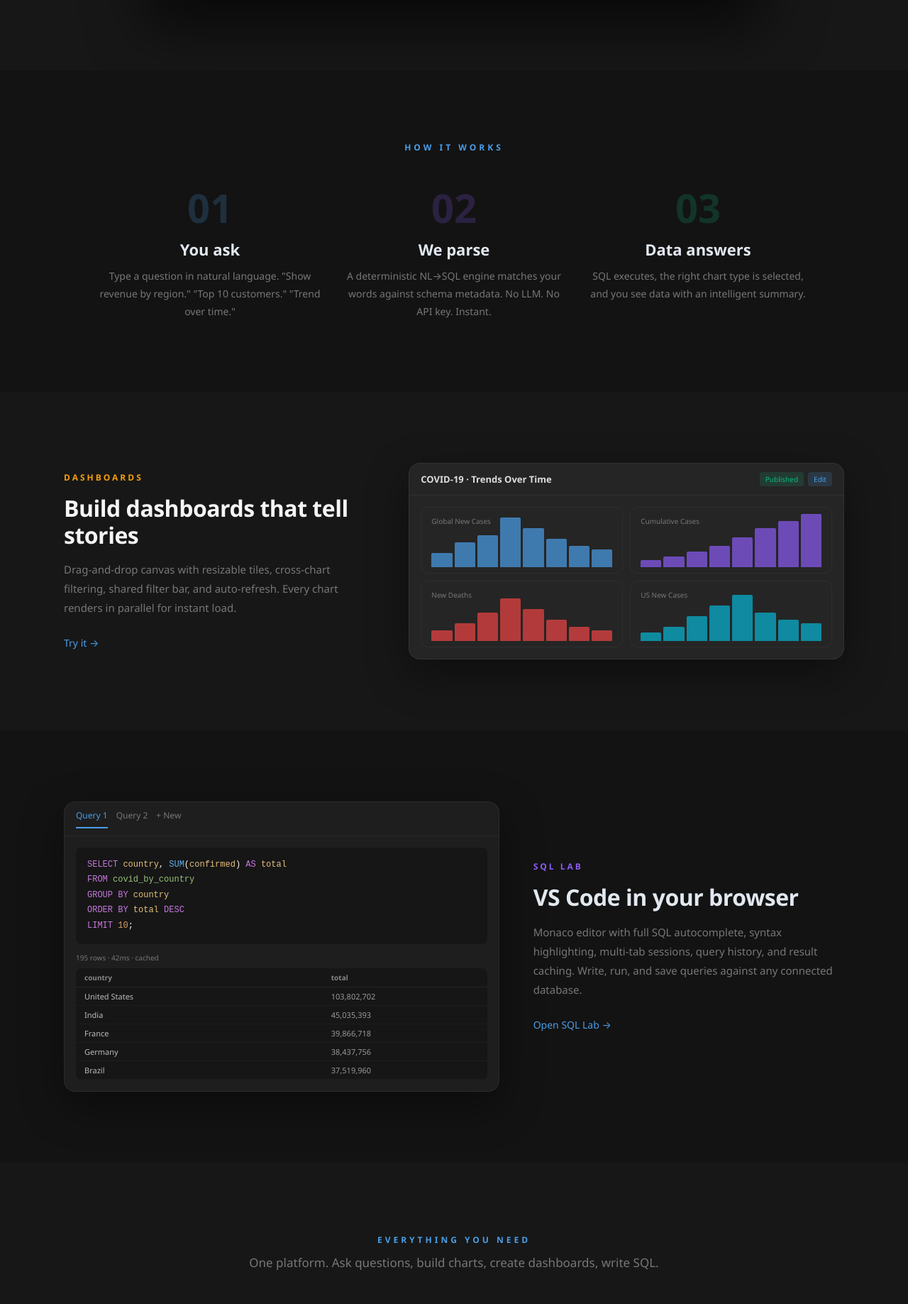
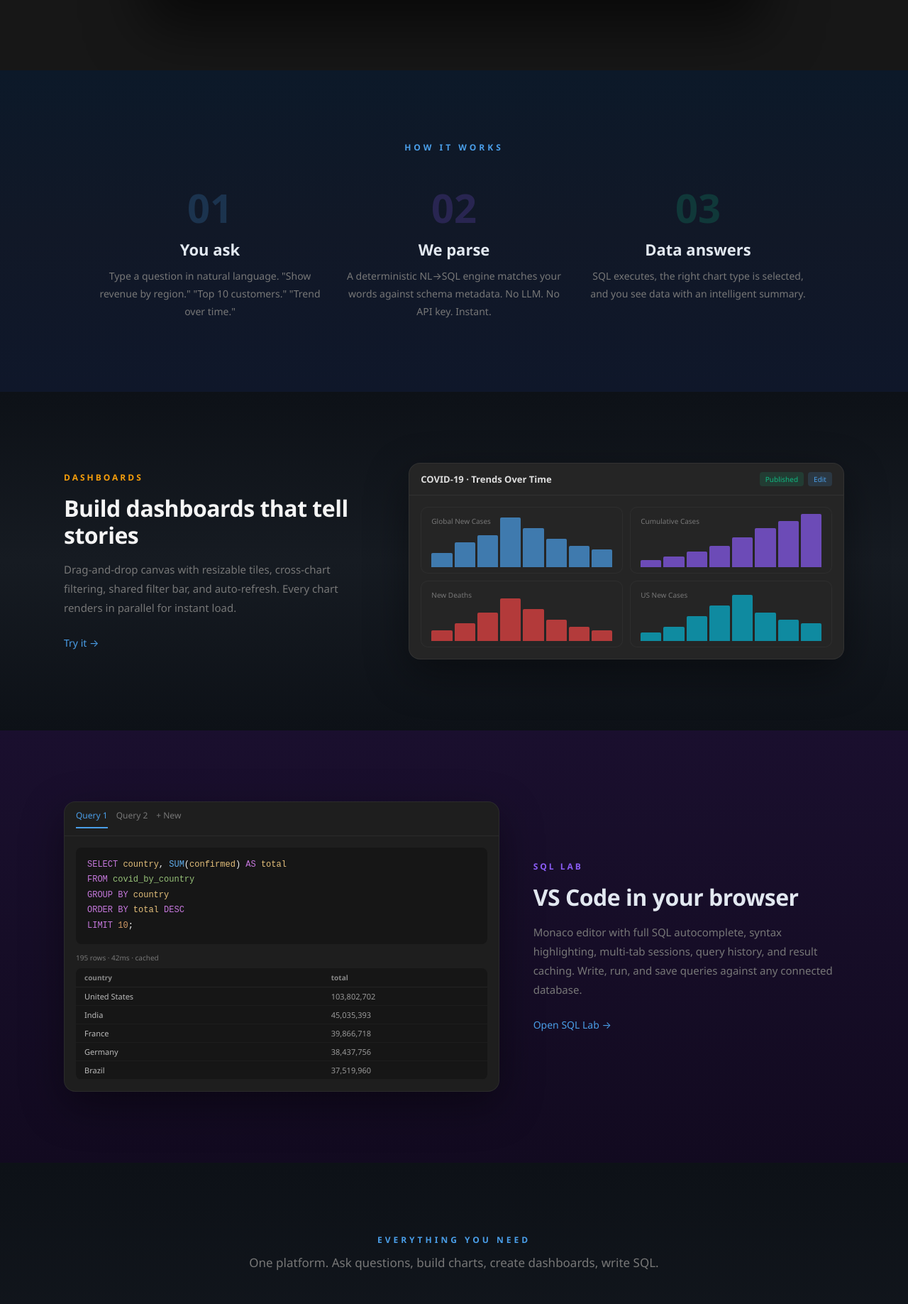
Before and after one commit to PruthviProdduturi/Kaveon, a Next.js app in the folder apps/kaveon-web/: page /about in a window 1280 px wide. Shown: the part 1103-2940 px from the top of the page at 71% size. Built offline with nearby package versions, Linux system fonts and the light colour scheme; no server answers.

Commit message:
feat: about page — rich gradient sections (deep blue, purple, teal), no flat colors

```diff
--- a/apps/kaveon-web/app/about/page.tsx
+++ b/apps/kaveon-web/app/about/page.tsx
@@ -226,7 +226,7 @@ export default function AboutPage() {
       </div>
 
       {/* ─── How It Works — LIGHT section ─── */}
-      <section ref={r3} style={{ background: "#131313", padding: "100px 24px", color: "#e2e8f0" }}>
+      <section ref={r3} style={{ background: "linear-gradient(180deg, #0c1929 0%, #111827 50%, #0f172a 100%)", padding: "100px 24px", color: "#e2e8f0" }}>
         <div style={{ maxWidth: 1000, margin: "0 auto" }}>
           <h2 style={{ fontSize: 12, fontWeight: 700, textTransform: "uppercase", letterSpacing: "4px", color: "#4A9EE8", textAlign: "center", marginBottom: 48 }}>
             How it works
@@ -250,7 +250,7 @@ export default function AboutPage() {
       {/* ─── Feature Showcases — fullscreen mockups ─── */}
 
       {/* Dashboard Showcase — DARK */}
-      <Section style={{ padding: "100px 24px", background: "#171717" }}>
+      <Section style={{ padding: "100px 24px", background: "linear-gradient(180deg, #0d1117 0%, #161b22 50%, #0d1117 100%)" }}>
         <div style={{ maxWidth: 1100, margin: "0 auto", display: "grid", gridTemplateColumns: "1fr 1.4fr", gap: 48, alignItems: "center" }}>
           <div>
             <div style={{ fontSize: 12, fontWeight: 700, textTransform: "uppercase", letterSpacing: "3px", color: "#f59e0b", marginBottom: 16 }}>Dashboards</div>
@@ -290,7 +290,7 @@ export default function AboutPage() {
       </Section>
 
       {/* SQL Lab Showcase — LIGHT */}
-      <Section style={{ padding: "100px 24px", background: "#131313" }}>
+      <Section style={{ padding: "100px 24px", background: "linear-gradient(180deg, #1a0f2e 0%, #160d27 50%, #120a20 100%)" }}>
         <div style={{ maxWidth: 1100, margin: "0 auto", display: "grid", gridTemplateColumns: "1.4fr 1fr", gap: 48, alignItems: "center" }}>
           <div style={{ background: "#1e1e1e", borderRadius: 16, border: "1px solid rgba(255,255,255,0.06)", overflow: "hidden", boxShadow: "0 20px 60px rgba(0,0,0,0.4)" }}>
             <div style={{ padding: "10px 16px", borderBottom: "1px solid rgba(255,255,255,0.06)", display: "flex", gap: 12 }}>
@@ -344,7 +344,7 @@ export default function AboutPage() {
         </div>
       </Section>
 
-      <section id="features" ref={r4} style={{ padding: "100px 24px", background: "#171717" }}>
+      <section id="features" ref={r4} style={{ padding: "100px 24px", background: "linear-gradient(180deg, #0d1117 0%, #161b22 50%, #0d1117 100%)" }}>
         <div style={{ maxWidth: 1100, margin: "0 auto" }}>
         <h2 style={{ fontSize: 12, fontWeight: 700, textTransform: "uppercase", letterSpacing: "4px", color: "#4A9EE8", textAlign: "center", marginBottom: 12 }}>
           Everything you need
@@ -397,7 +397,7 @@ export default function AboutPage() {
       </section>
 
       {/* ─── Tech — LIGHT ─── */}
-      <section ref={r5} style={{ textAlign: "center", padding: "80px 24px", background: "#131313" }}>
+      <section ref={r5} style={{ textAlign: "center", padding: "80px 24px", background: "linear-gradient(180deg, #0a1a1a 0%, #0f1f1f 50%, #0a1616 100%)" }}>
         <h2 style={{ fontSize: 12, fontWeight: 700, textTransform: "uppercase", letterSpacing: "4px", color: "#4A9EE8", marginBottom: 32 }}>
           Built with
         </h2>
```
